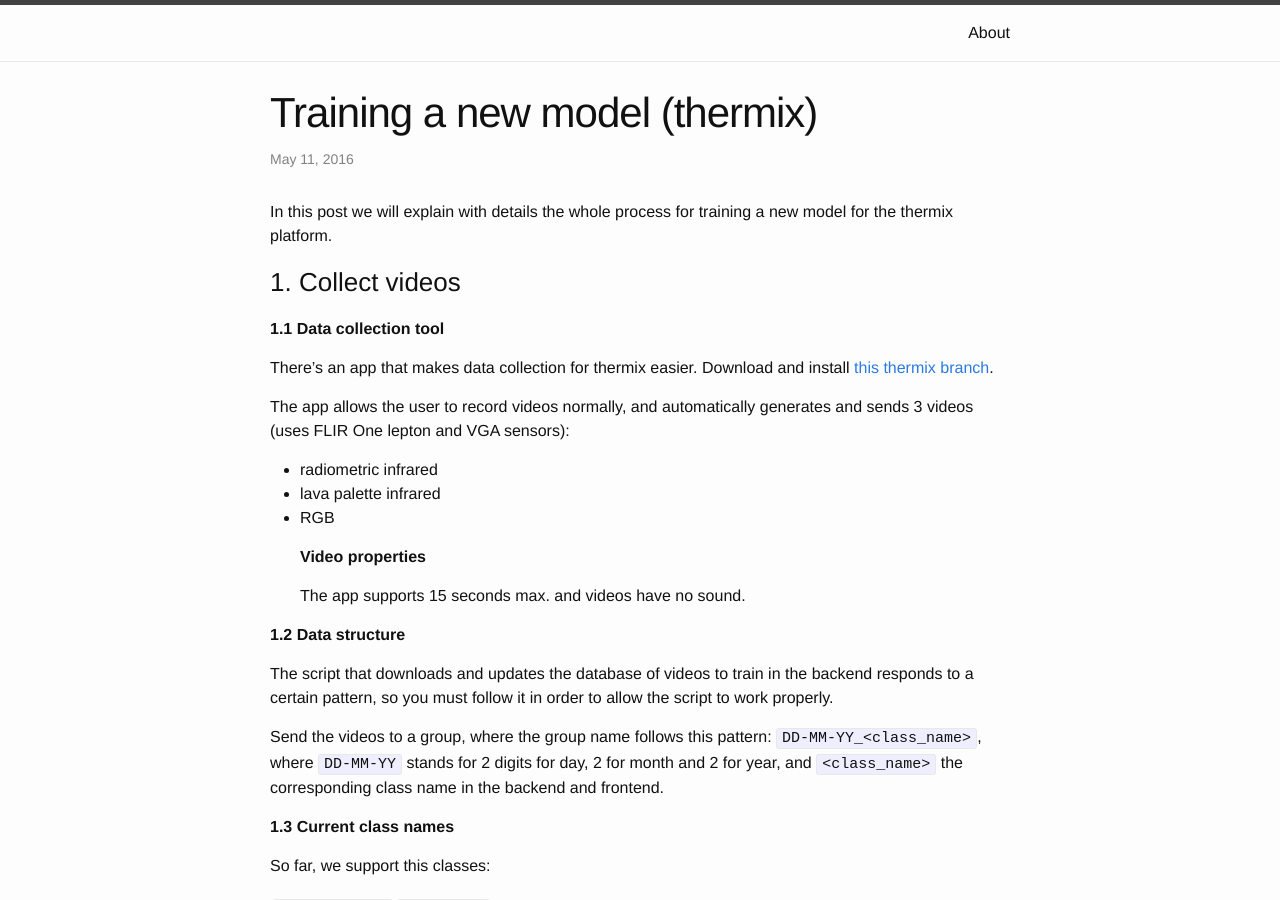
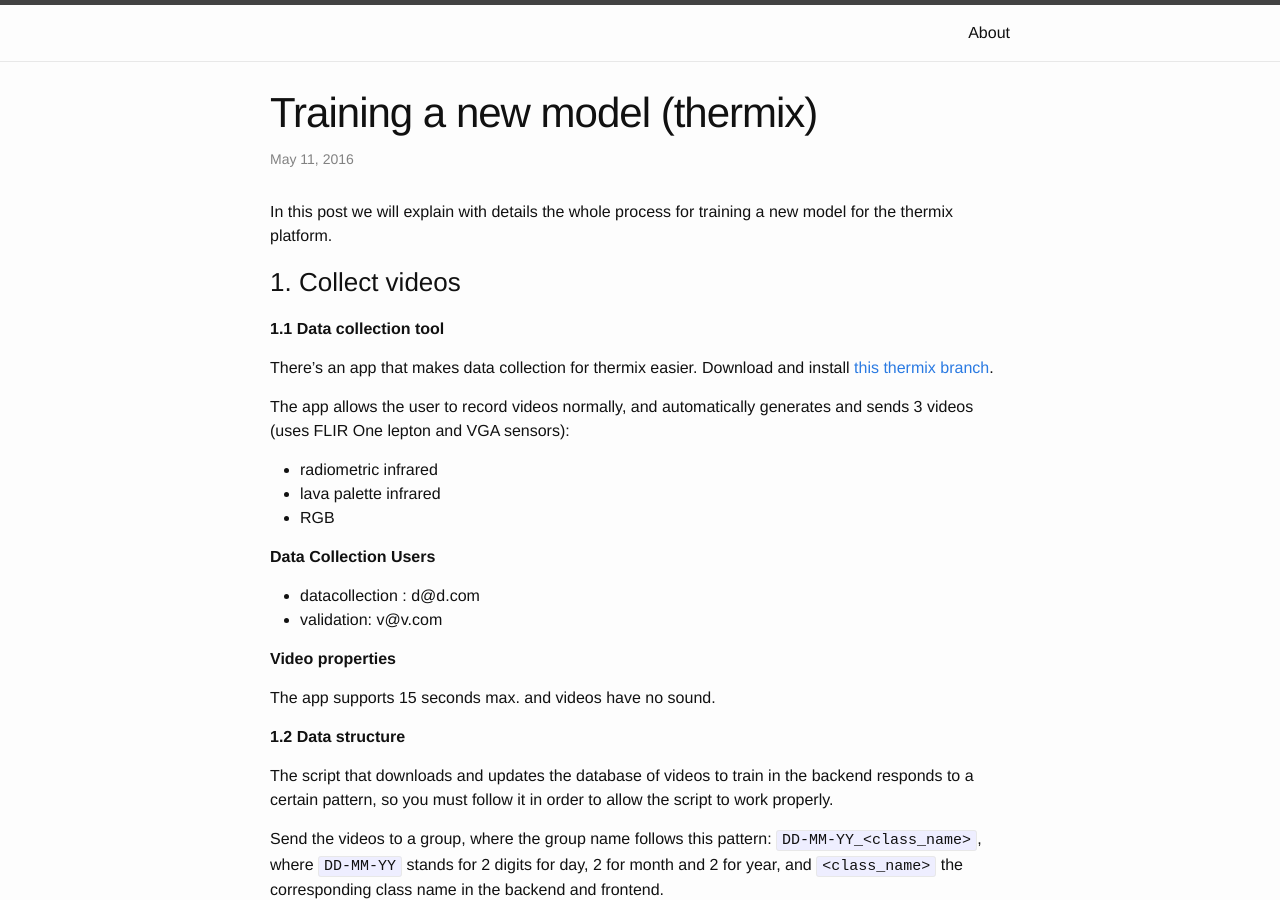
Before and after one commit to blusa/blusa.github.io, a Jekyll site: the page built from _posts/2016-06-11-training-for-thermix.md, in a window 1280 px wide and 900 px high. Built offline with Jekyll 4.4.1, drawn with Linux system fonts in a browser that asks for light colours.

Commit message:
updated thermix

```diff
--- a/_posts/2016-06-11-training-for-thermix.md
+++ b/_posts/2016-06-11-training-for-thermix.md
@@ -17,7 +17,11 @@
 - lava palette infrared
 - RGB
 
-  __Video properties__
+__Data Collection Users__
+  - datacollection : d@d.com
+  - validation: v@v.com
+
+__Video properties__
 
   The app supports 15 seconds max. and videos have no sound.
 
```
